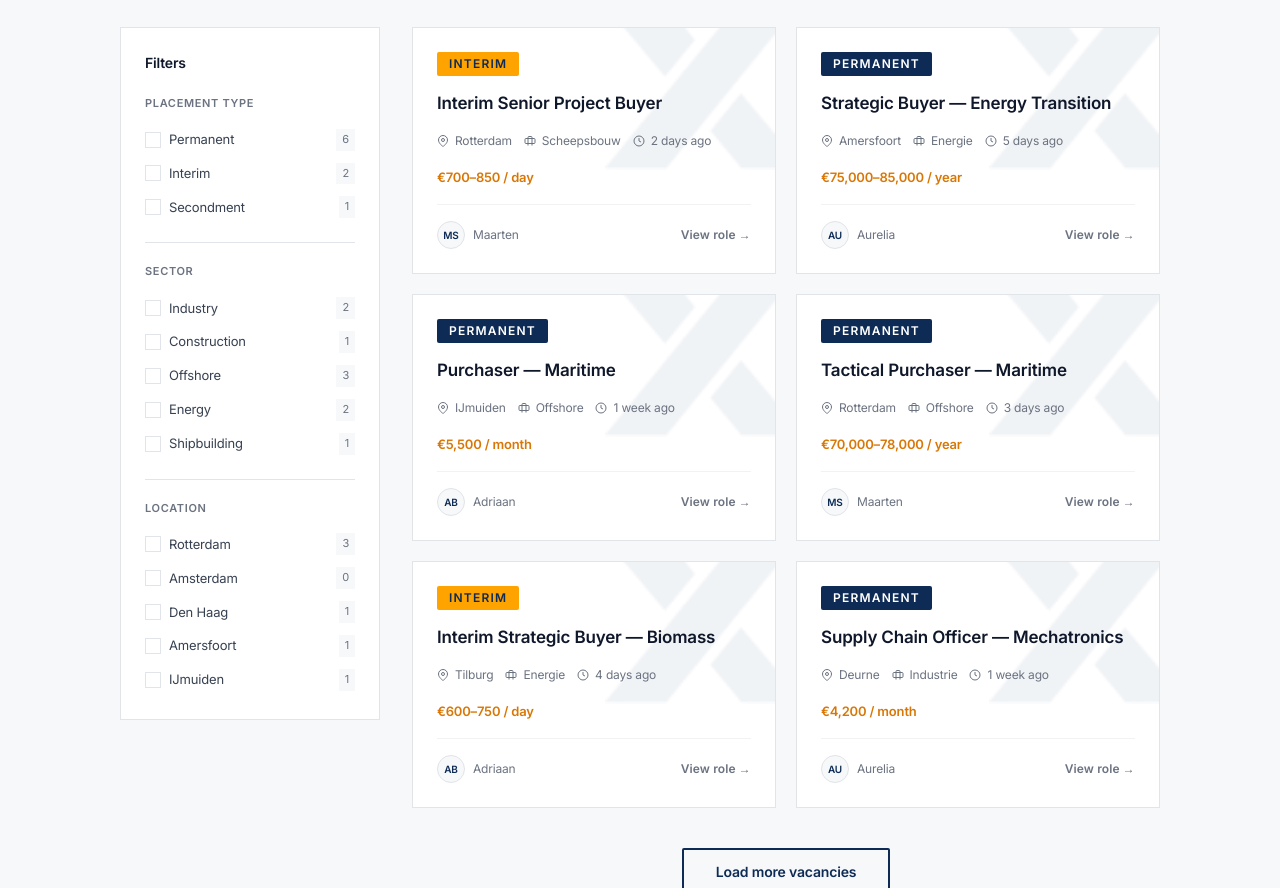
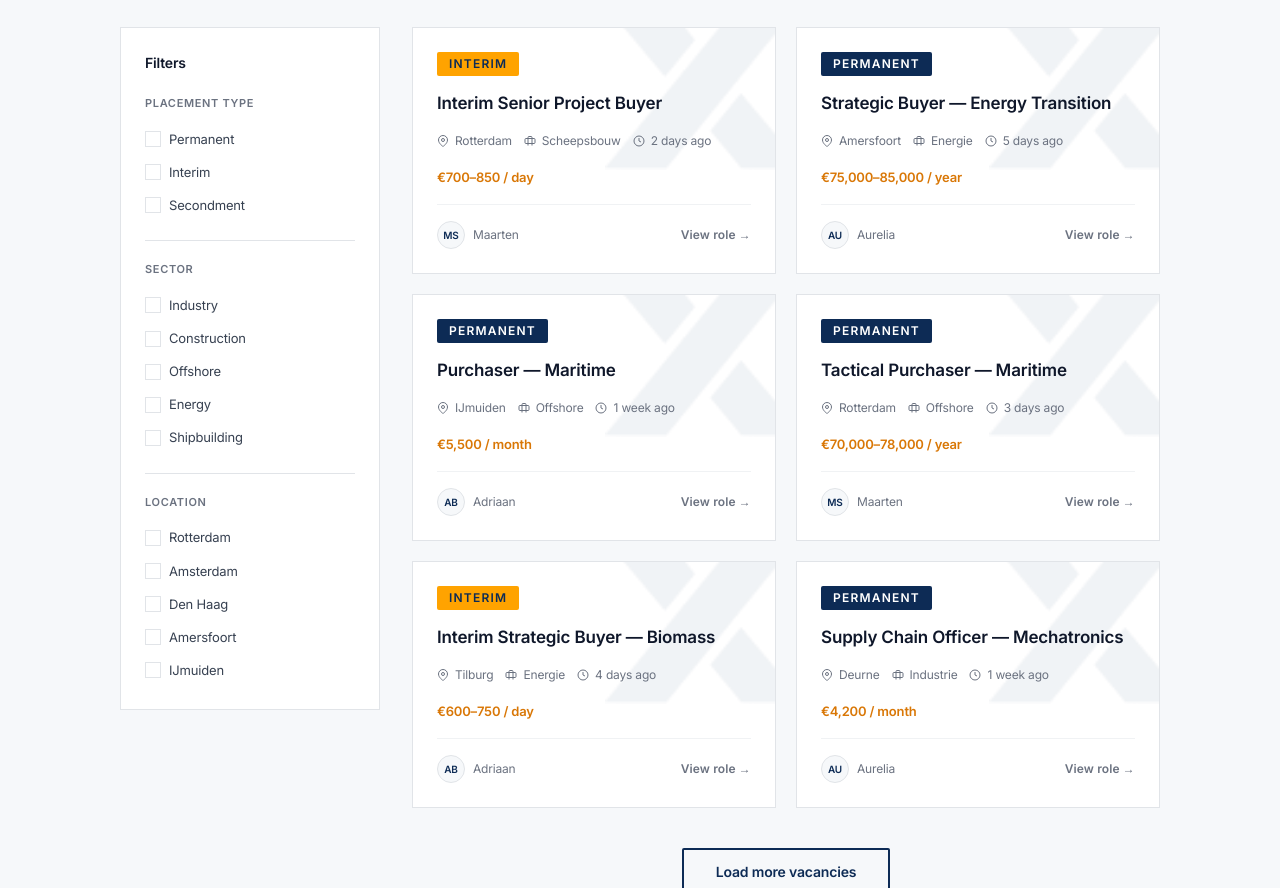
Before and after one commit to Kings-77dev/Xentys, a Next.js app: page /vacancies in a window 1280 px wide. Shown: the part 460-1348 px from the top of the page. Built offline with nearby package versions, Linux system fonts and the light colour scheme.

Commit message:
Comment out sidebar filter counts (easy to restore)

```diff
--- a/src/app/vacancies/page.tsx
+++ b/src/app/vacancies/page.tsx
@@ -53,11 +53,13 @@ function Checkbox({
           {label}
         </span>
       </div>
+      {/* COUNT BADGE — commented out. To restore, remove the wrapping comment tags.
       {count !== undefined && (
         <span className={`text-[11px] px-1.5 py-0.5 ${checked ? "bg-amber/15 text-amber-text font-semibold" : "bg-off-white text-text-muted"}`}>
           {count}
         </span>
       )}
+      */}
     </label>
   );
 }
@@ -254,13 +256,13 @@ export default function VacanciesPage() {
                 {/* Placement type — synced with tabs */}
                 <div className="pb-5 mb-5 border-b border-border">
                   <h3 className="text-[11px] font-semibold tracking-[0.06em] uppercase text-text-muted mb-3">Placement type</h3>
+                  {/* RESTORE COUNT: add  count={typeCount(value)}  to Checkbox below */}
                   <div className="flex flex-col gap-1">
                     {placementTypes.map(({ value, label }) => (
                       <Checkbox
                         key={value}
                         id={`type-${value}`}
                         label={label}
-                        count={typeCount(value)}
                         checked={types.includes(value)}
                         onChange={() => toggleType(value)}
                       />
@@ -271,13 +273,13 @@ export default function VacanciesPage() {
                 {/* Sector */}
                 <div className="pb-5 mb-5 border-b border-border">
                   <h3 className="text-[11px] font-semibold tracking-[0.06em] uppercase text-text-muted mb-3">Sector</h3>
+                  {/* RESTORE COUNT: add  count={sectorCount(value)}  to Checkbox below */}
                   <div className="flex flex-col gap-1">
                     {sectors.map(({ value, label }) => (
                       <Checkbox
                         key={value}
                         id={`sec-${value}`}
                         label={label}
-                        count={sectorCount(value)}
                         checked={sects.includes(value)}
                         onChange={() => toggle(sects, value, setSects)}
                       />
@@ -288,13 +290,13 @@ export default function VacanciesPage() {
                 {/* Location */}
                 <div>
                   <h3 className="text-[11px] font-semibold tracking-[0.06em] uppercase text-text-muted mb-3">Location</h3>
+                  {/* RESTORE COUNT: add  count={locationCount(value)}  to Checkbox below */}
                   <div className="flex flex-col gap-1">
                     {locations.map(({ value, label }) => (
                       <Checkbox
                         key={value}
                         id={`loc-${value}`}
                         label={label}
-                        count={locationCount(value)}
                         checked={locs.includes(value)}
                         onChange={() => toggle(locs, value, setLocs)}
                       />
```
